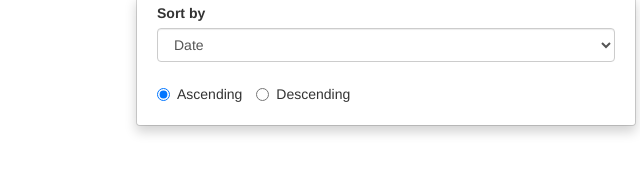
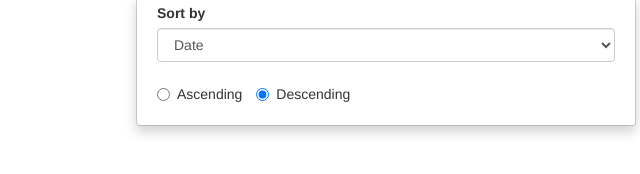
Before and after one commit to andyvuong/bytespaces, a browser extension: page frontend/index.html in a window 1280 px wide. Both pictures are taken after a click on the button 873 px from the left and 114 px from the top of the page. Shown: the part 134-308 px from the top of the page, 294-934 px from the left. Drawn offline with nearby package versions, Linux system fonts and the light colour scheme; no server answers.

Commit message:
minor sorting error

```diff
--- a/frontend/index.html
+++ b/frontend/index.html
@@ -80,8 +80,8 @@
                         </select>
                       </div>
                       <div class="form-group">
-                        <label class="radio-inline"><input type="radio" ng-model="query.order" value="1">Ascending</label>
-                        <label class="radio-inline"><input type="radio" ng-model="query.order" value="-1">Descending</label>
+                        <label class="radio-inline"><input type="radio" ng-model="query.order" value="-1">Ascending</label>
+                        <label class="radio-inline"><input type="radio" ng-model="query.order" value="1">Descending</label>
                       </div>
                     </form>
                   </div>
```
